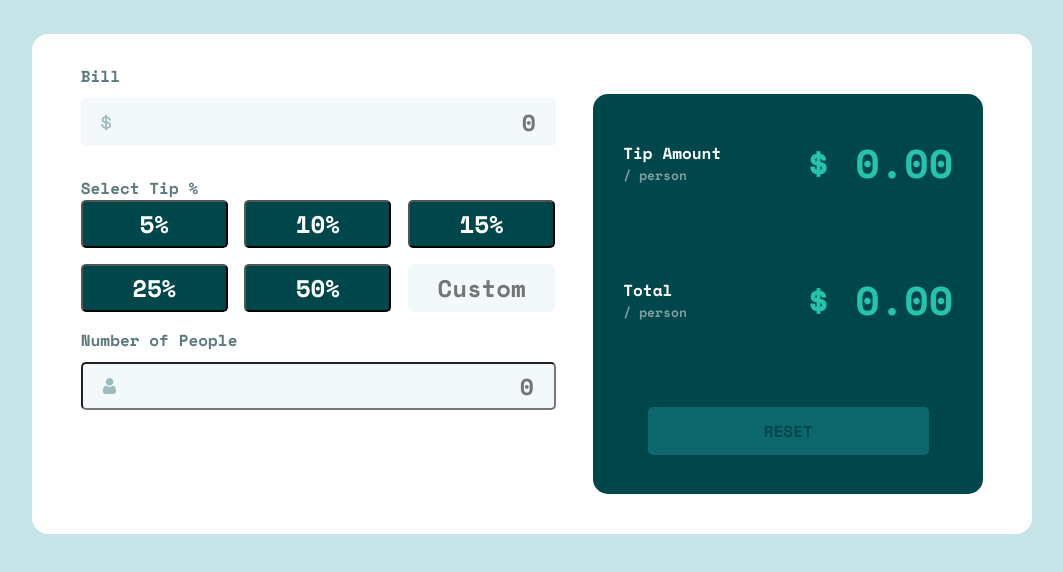
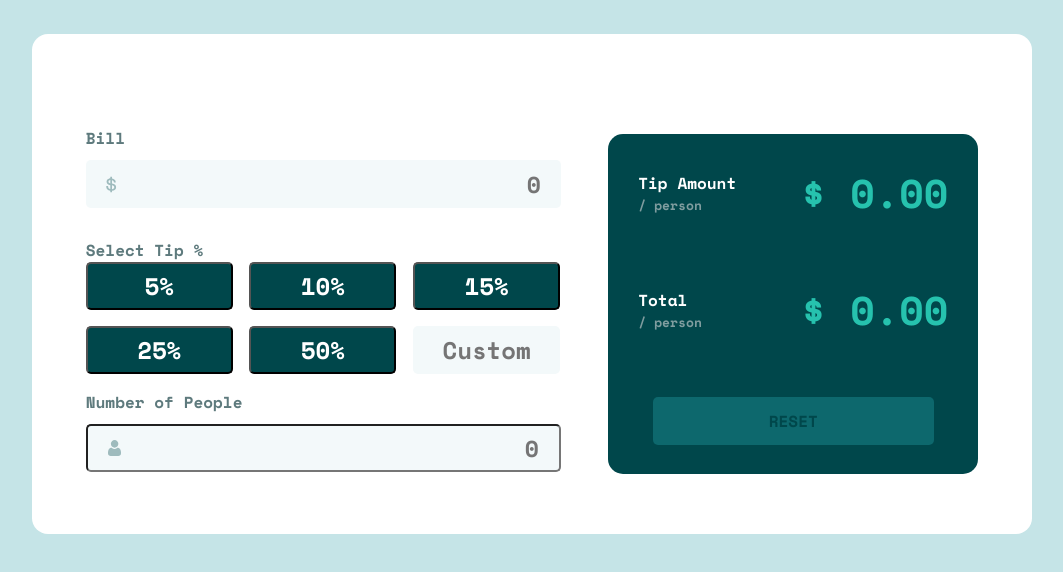
Before and after one commit to TekleJankhoteli/Tip-Calculator-App, a plain HTML site: page index.html in a window 1536 px wide. Shown: the part 126-698 px from the top of the page, without its empty margins (236-1299 px from the left). Drawn offline with nearby package versions, Linux system fonts and the light colour scheme.

Commit message:
Update responsive.css
one more commit

```diff
--- a/responsive.css
+++ b/responsive.css
@@ -14,14 +14,20 @@
         height: 500px;
 
     }
+
+    .section1{
+        display: flex;
+        flex-direction: column;
+        justify-content: center;
+    }
     .section2{display: flex;
         flex-direction: column;
         align-content: space-between;
-       margin-top: 60px;
+       margin-top: 100px;
         padding-left: 30px;
         padding-right: 30px;
-        width: 390px;
-        height: 400px;
+        width: 370px;
+        height: 340px;
 
     }
 
```
